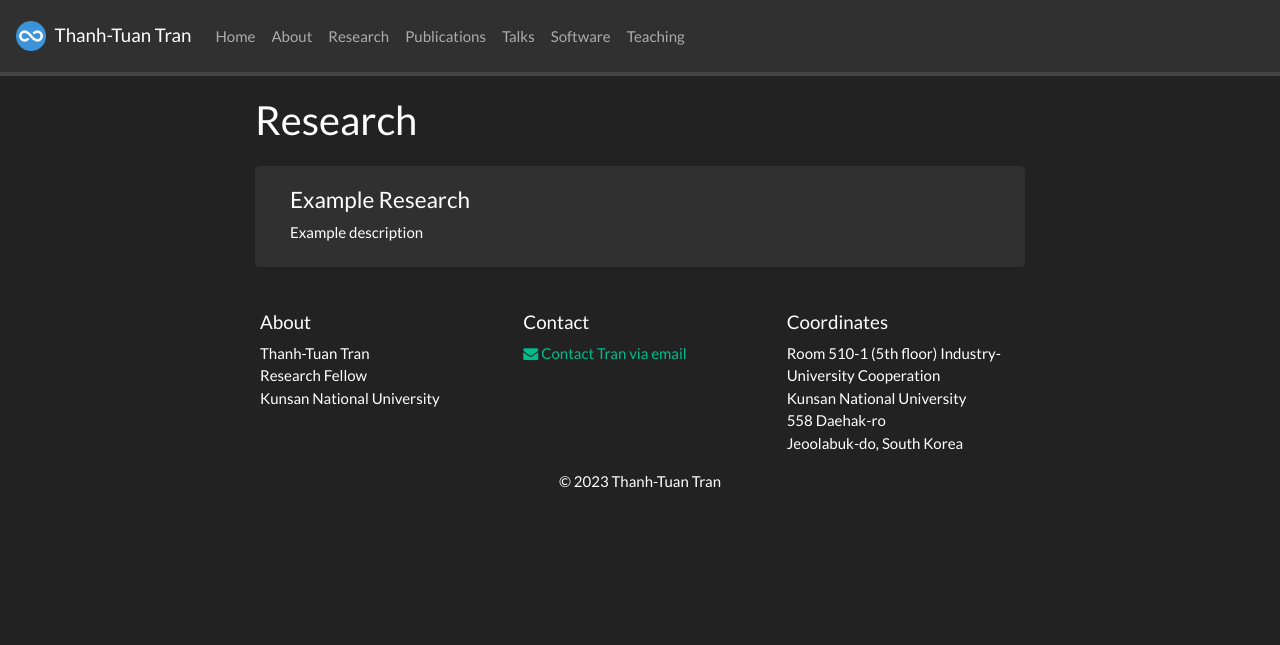
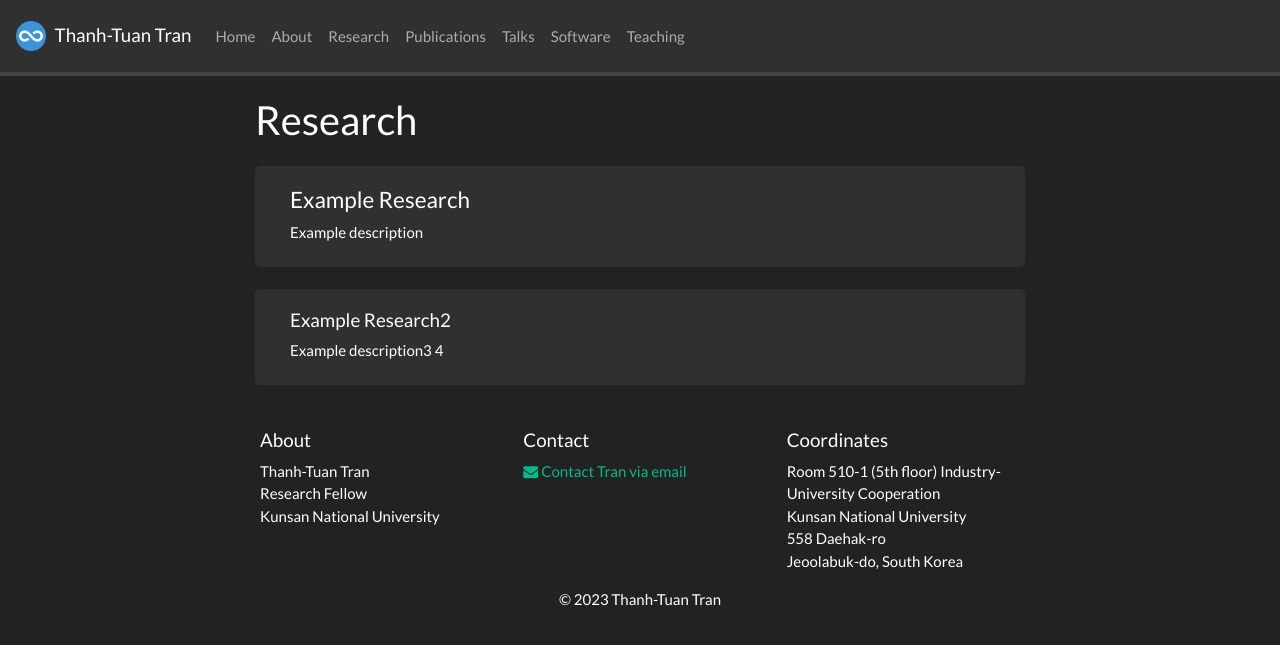
Before and after one commit to 3tbk/3tbk, a Jekyll site: the page built from _pages/research.md, in a window 1280 px wide. Shown: the top 645 px of the page. Built offline with Jekyll 4.4.1, drawn with Linux system fonts in a browser that asks for light colours; nearby versions of some CDN libraries; a style sheet for code colours, icons or effects is not loaded.

Commit message:
Update research.md

```diff
--- a/_pages/research.md
+++ b/_pages/research.md
@@ -38,3 +38,10 @@ iframe {
 Example description
 </div>
 </div>
+
+<div class="jumbotron">
+<div class="col-md-12 col-sm-12">
+<h5>Example Research2 </h5>
+Example description3 4
+</div>
+</div>
```
